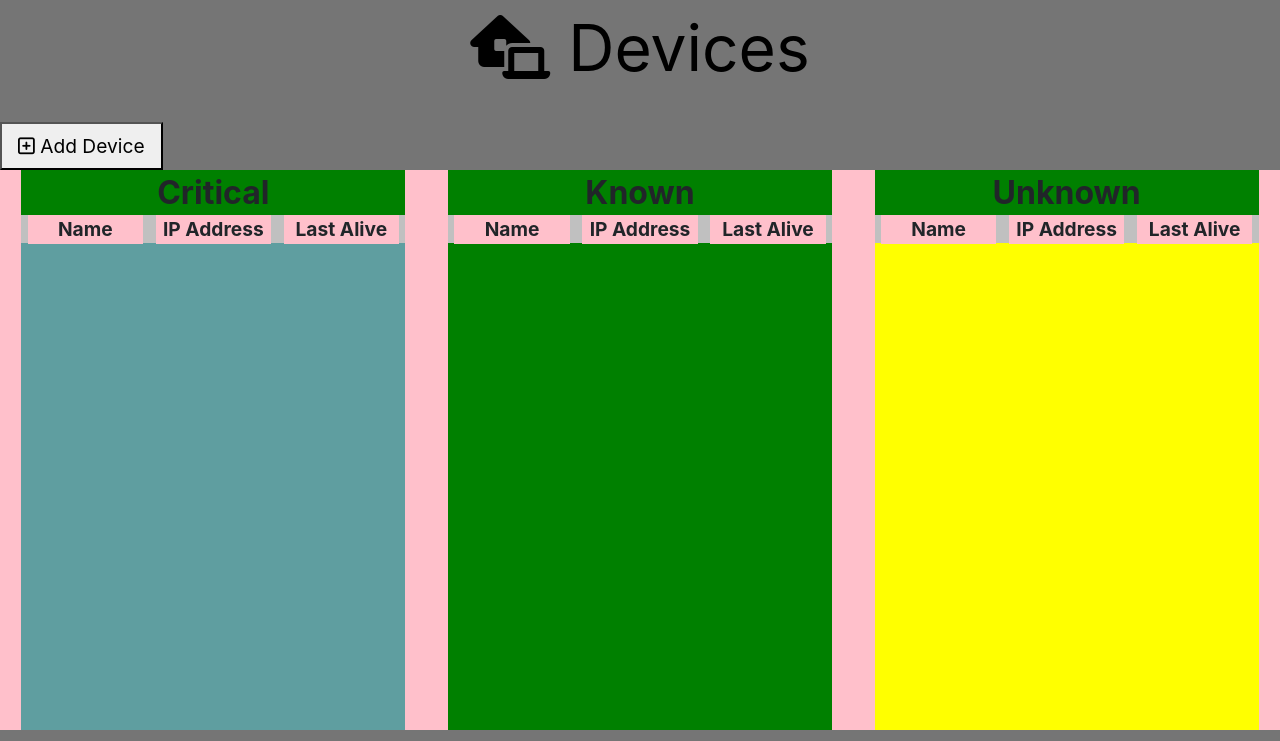
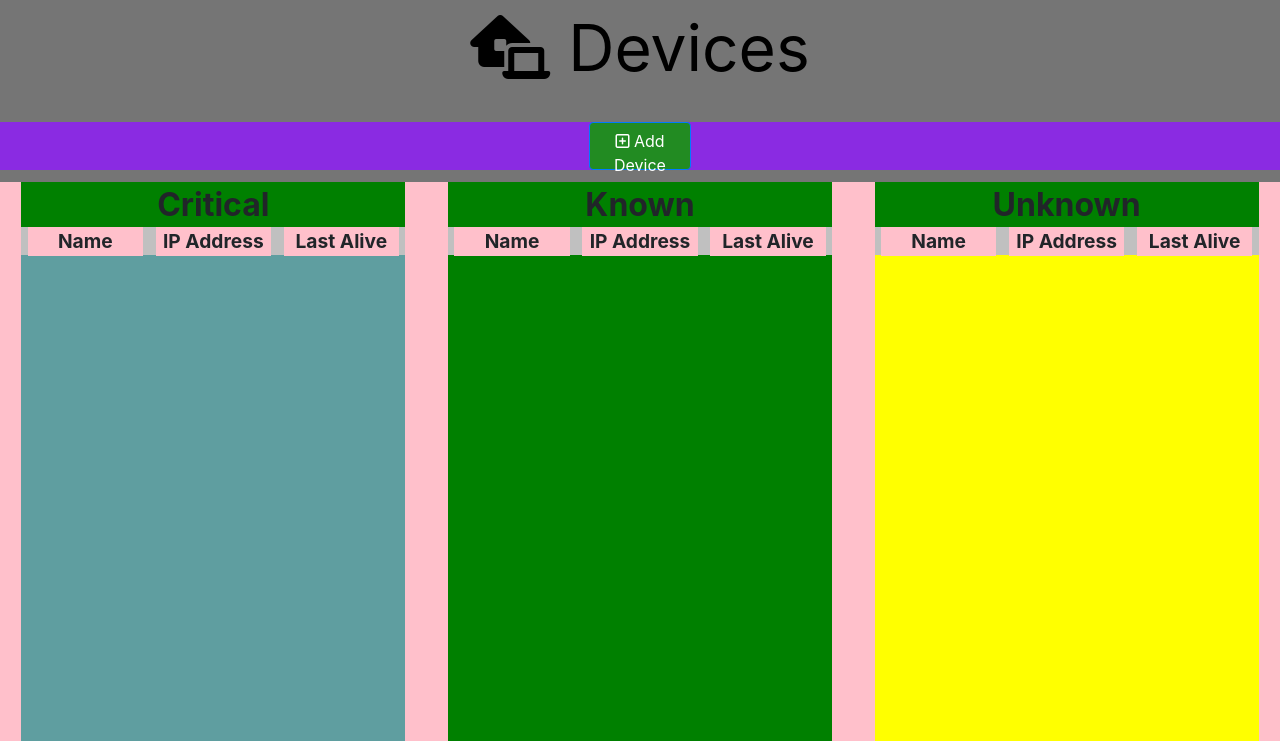
Before and after one commit to joeyagreco/NeMo, a Python web app: template client/templates/devicesPage/devicesPage.html in a window 1280 px wide. Shown: the part 80-821 px from the top of the page. Run offline with Jinja, Linux system fonts and the light colour scheme; the template is opened without the code that fills it, so the values that code supplies are empty; some libraries are stand-ins or nearby versions.

Commit message:
styled add device button

```diff
--- a/client/static/css/devicesPage/devicesPage.css
+++ b/client/static/css/devicesPage/devicesPage.css
@@ -77,6 +77,23 @@
 
 /* end device popup form styling */
 
+#devicesBar {
+    width: 100%;
+    height: 6%;
+    display: flex;
+    flex-direction: row;
+    align-content: center;
+    justify-content: center;
+    background-color: blueviolet;
+    margin-bottom: 1%;
+}
+
+#addDeviceButton {
+    background-color: forestgreen;
+    width: 8%;
+    height: 100%;
+}
+
 #deviceSections {
     display: flex;
     flex-direction: row;
--- a/client/templates/devicesPage/devicesPage.html
+++ b/client/templates/devicesPage/devicesPage.html
@@ -61,10 +61,12 @@
 	</div>
 </div>
 <!-- End add device popup -->
-<button class="nav-item nav-link" href="#" onclick="onOpenDeviceForm('', '', 'Rank', '', '')">
-	<i class="far fa-plus-square"></i>
-	<span class="navBarText"> Add Device</span>
-</button>
+<div id="devicesBar">
+	<button class="btn btn-primary" id="addDeviceButton" href="#" onclick="onOpenDeviceForm('', '', 'Rank', '', '')">
+		<i class="far fa-plus-square"></i>
+		<span class="navBarText"> Add Device</span>
+	</button>
+</div>
 <div id="deviceSections">
 	{{deviceSectionMacro("criticalSection","Critical", critical_devices)}}
 	{{deviceSectionMacro("knownSection","Known", known_devices)}}
```
